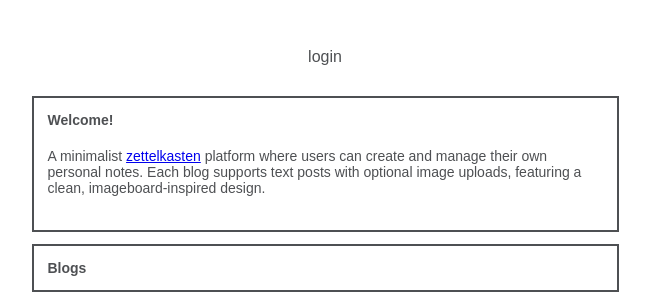
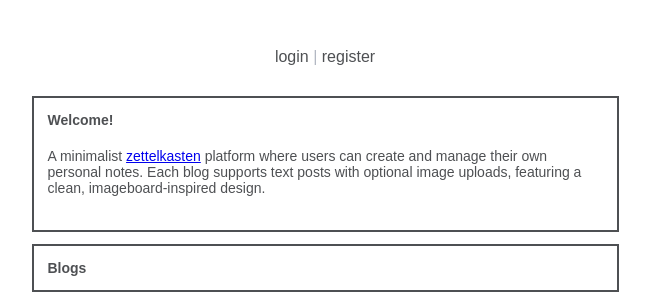
Before and after one commit to kvkvkv01/ogi_prod, a PHP site: page / in a window 1280 px wide. Shown: the top 300 px of the page, without its empty margins (315-965 px from the left). Run offline with PHP 8.4, Linux system fonts and the light colour scheme.

Commit message:
Update index.php

```diff
--- a/index.php
+++ b/index.php
@@ -115,7 +115,8 @@ if (is_dir($blog_dir)) {
             <a href="add_user.php" style="color:#4e5053;text-decoration:none;font-size:1em;">add user</a>
         <?php endif; ?>
     <?php else: ?>
-        <a href="login.php" style="color:#4e5053;text-decoration:none;font-size:1em;">login</a>
+        <a href="login.php" style="color:#4e5053;text-decoration:none;font-size:1em;">login</a> |
+        <a href="register.php" style="color:#4e5053;text-decoration:none;font-size:1em;">register</a>
     <?php endif; ?>
 </div>
 
```
